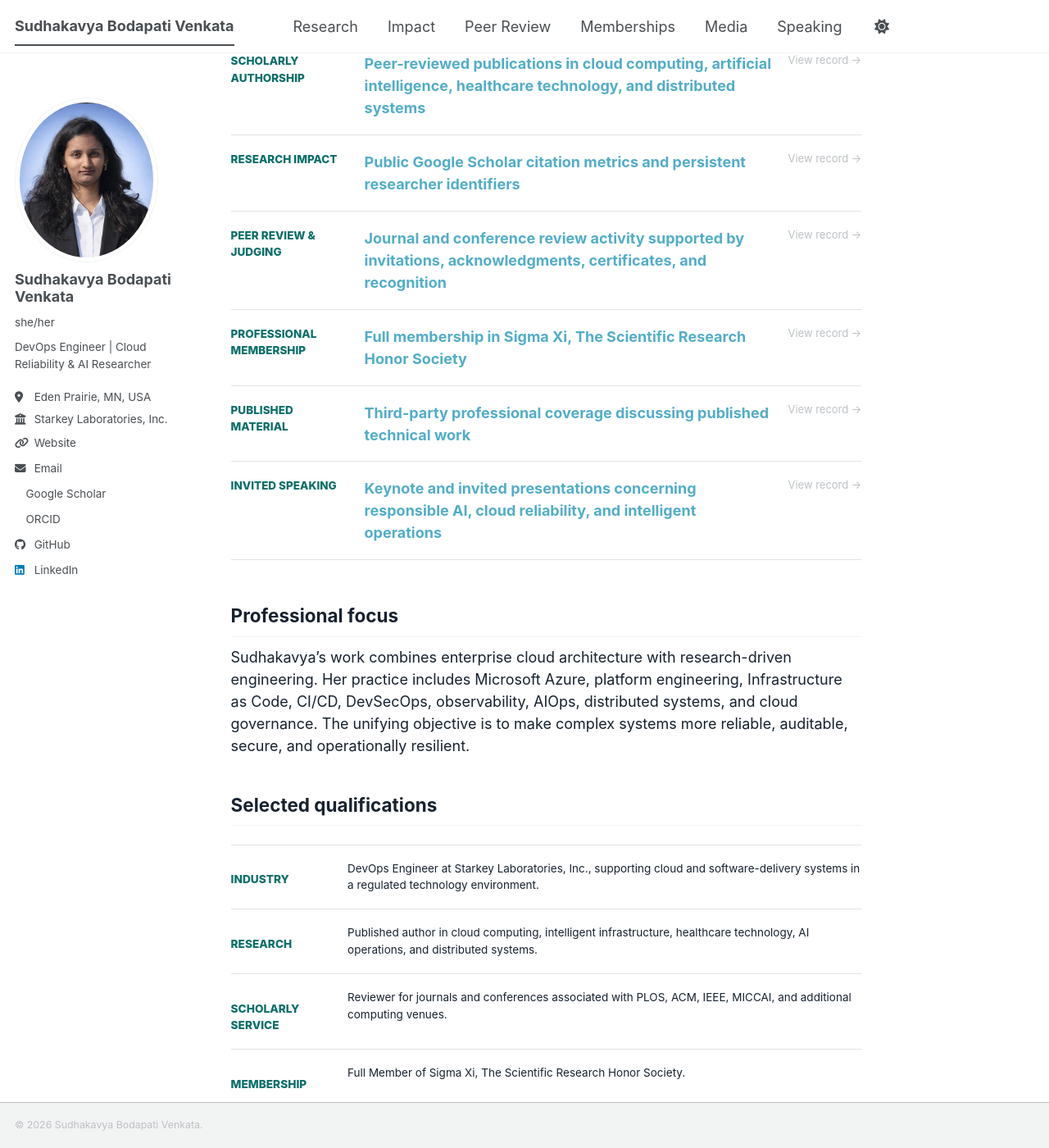
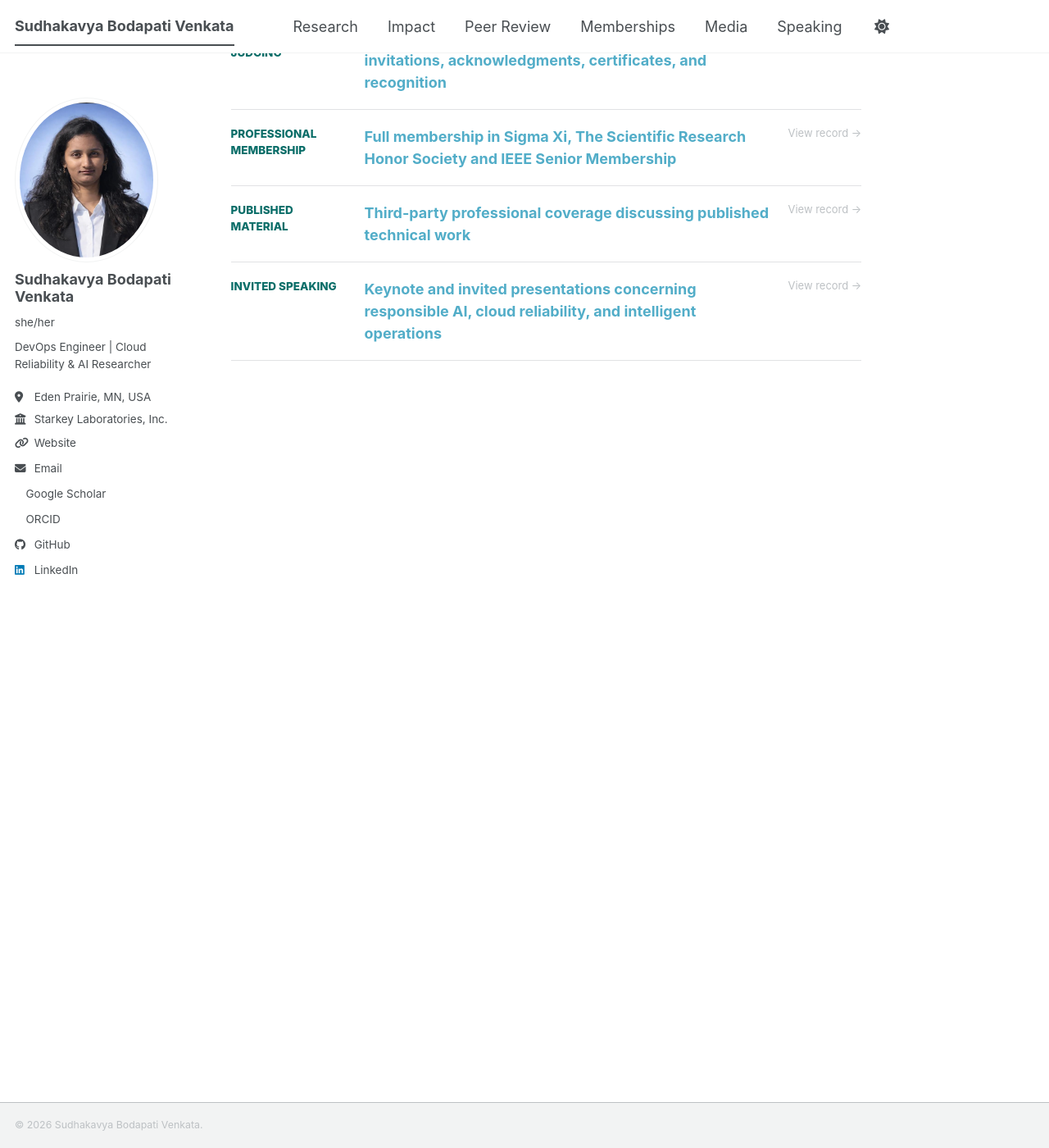
Before and after one commit to sudhakavya/sudhakavyabodapati, a Jekyll site: the page built from _pages/about.md, in a window 1280 px wide and 1400 px high, scrolled down 793 px. Shown: the whole window at 82% size. Built offline with Jekyll 4.4.1, drawn with Linux system fonts in a browser that asks for light colours; a style sheet for code colours, icons or effects is not loaded; some of the changed text lies outside the part shown.

Commit message:
Refactor about page content and update memberships
Removed portfolio overview and professional focus sections. Updated professional membership details and qualifications.

```diff
--- a/_pages/about.md
+++ b/_pages/about.md
@@ -13,40 +13,13 @@ hide_title: true
   <p class="classic-profile__summary">I build and study reliable cloud delivery, intelligent operations, secure software systems, and technology for regulated environments. This portfolio connects each public claim to a publisher, institution, certificate, or other source record.</p>
 </header>
 
-## Portfolio at a glance
-
-<div class="credential-grid" aria-label="Documented professional record">
-  <a href="{{ '/publications/' | relative_url }}"><strong>11</strong><span>Listed scholarly publications</span></a>
-  <a href="{{ '/citation-impact/' | relative_url }}"><strong>31+</strong><span>Academic citations as of Aug. 2026</span></a>
-  <a href="{{ '/citation-impact/' | relative_url }}"><strong>4</strong><span>Google Scholar h-index as of Aug. 2026</span></a>
-  <a href="{{ '/peer-review/' | relative_url }}"><strong>27+</strong><span>Completed peer reviews as of Aug. 2026</span></a>
-</div>
-
 ## Evidence portfolio
 
 <div class="evidence-index">
   <a href="{{ '/publications/' | relative_url }}"><span>Scholarly authorship</span><strong>Peer-reviewed publications in cloud computing, artificial intelligence, healthcare technology, and distributed systems</strong><span aria-hidden="true">View record →</span></a>
   <a href="{{ '/citation-impact/' | relative_url }}"><span>Research impact</span><strong>Public Google Scholar citation metrics and persistent researcher identifiers</strong><span aria-hidden="true">View record →</span></a>
   <a href="{{ '/peer-review/' | relative_url }}"><span>Peer review & judging</span><strong>Journal and conference review activity supported by invitations, acknowledgments, certificates, and recognition</strong><span aria-hidden="true">View record →</span></a>
-  <a href="{{ '/memberships/' | relative_url }}"><span>Professional membership</span><strong>Full membership in Sigma Xi, The Scientific Research Honor Society</strong><span aria-hidden="true">View record →</span></a>
+  <a href="{{ '/memberships/' | relative_url }}"><span>Professional membership</span><strong>Full membership in Sigma Xi, The Scientific Research Honor Society and IEEE Senior Membership</strong><span aria-hidden="true">View record →</span></a>
   <a href="{{ '/media/' | relative_url }}"><span>Published material</span><strong>Third-party professional coverage discussing published technical work</strong><span aria-hidden="true">View record →</span></a>
   <a href="{{ '/speaking/' | relative_url }}"><span>Invited speaking</span><strong>Keynote and invited presentations concerning responsible AI, cloud reliability, and intelligent operations</strong><span aria-hidden="true">View record →</span></a>
 </div>
-
-## Professional focus
-
-Sudhakavya’s work combines enterprise cloud architecture with research-driven engineering. Her practice includes Microsoft Azure, platform engineering, Infrastructure as Code, CI/CD, DevSecOps, observability, AIOps, distributed systems, and cloud governance. The unifying objective is to make complex systems more reliable, auditable, secure, and operationally resilient.
-
-## Selected qualifications
-
-<dl class="qualification-list">
-  <div><dt>Industry</dt><dd>DevOps Engineer at Starkey Laboratories, Inc., supporting cloud and software-delivery systems in a regulated technology environment.</dd></div>
-  <div><dt>Research</dt><dd>Published author in cloud computing, intelligent infrastructure, healthcare technology, AI operations, and distributed systems.</dd></div>
-  <div><dt>Scholarly service</dt><dd>Reviewer for journals and conferences associated with PLOS, ACM, IEEE, MICCAI, and additional computing venues.</dd></div>
-  <div><dt>Membership</dt><dd>Full Member of Sigma Xi, The Scientific Research Honor Society.</dd></div>
-  <div><dt>Public engagement</dt><dd>Keynote and invited speaker whose technical work has also been discussed in third-party professional coverage.</dd></div>
-</dl>
-
-## Professional links
-
-<p class="professional-links"><a href="https://scholar.google.com/citations?user=yyiHyQ0AAAAJ&hl=en">Google Scholar</a><span>·</span><a href="https://orcid.org/0009-0004-5810-0431">ORCID</a><span>·</span><a href="https://www.linkedin.com/in/sudhakavya-bodapati-venkata-7b676816a/">LinkedIn</a><span>·</span><a href="https://github.com/sudhakavya">GitHub</a><span>·</span><a href="mailto:bvsudhakavya@gmail.com">Email</a></p>
```
